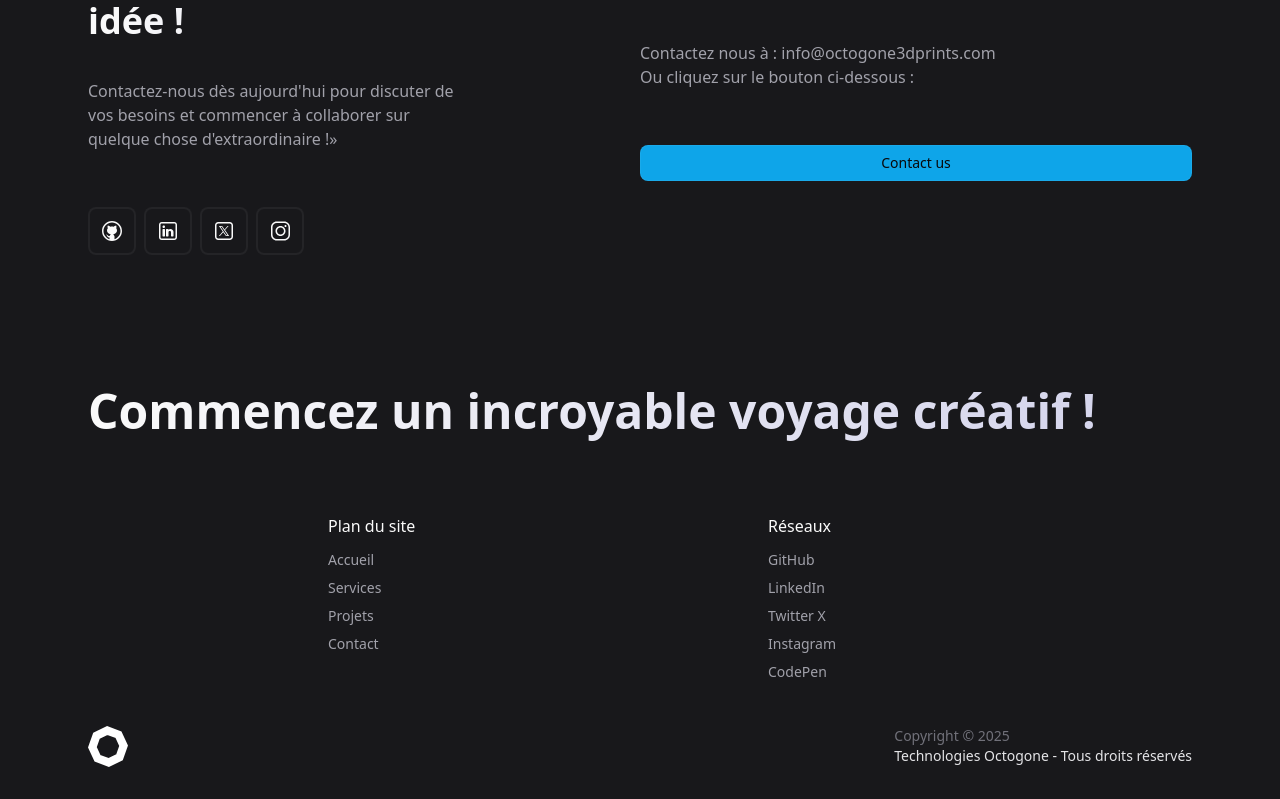
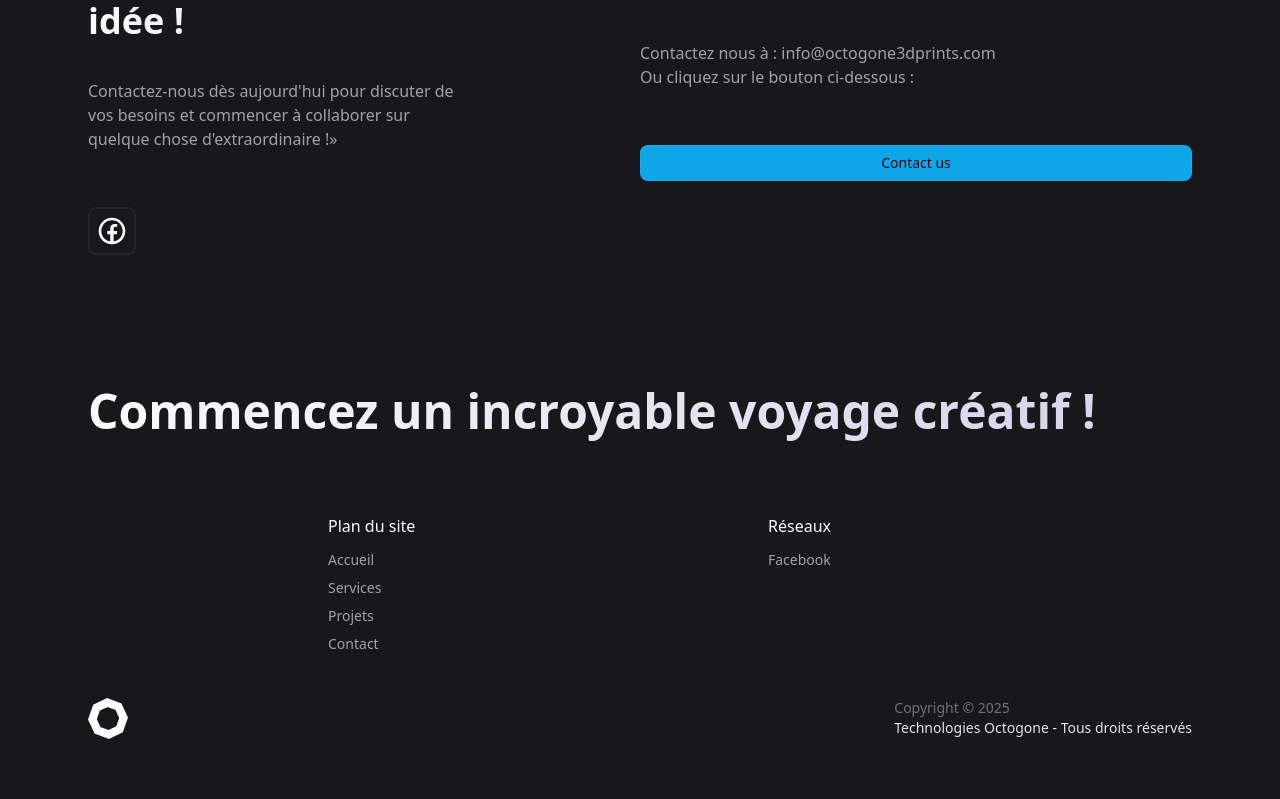
Before and after one commit to CharlesChaumi/octogone-3d-prints-website, a React (Vite) app: page / in a window 1280 px wide. Shown: the part 3148-3947 px from the top of the page. After the commit the page ends 3919 px from the top, so only its background shows below. Built offline with nearby package versions, Linux system fonts and the light colour scheme.

Commit message:
Ajustement des réseaux sociaux (partie 1)

```diff
--- a/src/components/Contact.jsx
+++ b/src/components/Contact.jsx
@@ -23,25 +23,15 @@ import { useTranslation, Trans } from "react-i18next";
 
 const socialLinks = [
     {
-        href: "https://www.github.com/codewithsadee-org",
+        href: "https://www.facebook.com/",
         icon: (
-            <svg
-                width="24"
-                height="24"
-                viewBox="0 0 24 24"
-                fill="none"
-                xmlns="http://www.w3.org/2000/svg"
-            >
-                <path
-                    d="M12 2C6.48603 2 2 6.48604 2 12C2 17.514 6.48603 22 12 22C17.514 22 22 17.514 22 12C22 6.48604 17.514 2 12 2ZM12 3.5C16.7033 3.5 20.5 7.2967 20.5 12C20.5 15.8327 17.9785 19.0613 14.5 20.126V17.5684C14.5 16.6133 13.9497 15.7943 13.1543 15.3867C13.9276 15.2388 14.6457 14.9454 15.249 14.5309C15.8522 14.1165 16.3232 13.5929 16.6228 13.0037C16.9224 12.4145 17.0421 11.7765 16.9718 11.1429C16.9015 10.5093 16.6434 9.89818 16.2188 9.36035C16.4405 8.67771 16.6883 7.48034 16.0996 6.53809C14.9647 6.53809 14.2323 7.31604 13.8828 7.7998C13.2853 7.60352 12.6459 7.5017 12 7.5C11.3537 7.50057 10.7136 7.60139 10.1152 7.79688C9.76487 7.31289 9.03311 6.53809 7.90039 6.53809C7.22486 7.61941 7.64246 8.78228 7.86621 9.25684C7.41288 9.79235 7.12862 10.4078 7.03781 11.0505C6.94699 11.6931 7.05233 12.3438 7.34478 12.9468C7.63723 13.5498 8.10809 14.087 8.71698 14.5124C9.32587 14.9379 10.0546 15.2389 10.8408 15.3896C10.1877 15.7262 9.69864 16.337 9.54883 17.0781H8.8916C8.2431 17.0781 7.99112 16.8146 7.64062 16.3701C7.29463 15.9256 6.92259 15.6269 6.47559 15.5029C6.23459 15.4774 6.07223 15.6607 6.28223 15.8232C6.99173 16.3062 7.0407 17.0968 7.3252 17.6143C7.5842 18.0803 8.11484 18.5 8.71484 18.5H9.5V20.126C6.02153 19.0613 3.5 15.8327 3.5 12C3.5 7.2967 7.29669 3.5 12 3.5Z"
-                    fill="currentColor"
-                />
-            </svg>
+            <svg xmlns="http://www.w3.org/2000/svg" x="0px" y="0px" width="32" height="32" viewBox="0 0 24 24">
+<path d="M 12 2 C 6.4889971 2 2 6.4889971 2 12 C 2 17.511003 6.4889971 22 12 22 C 17.511003 22 22 17.511003 22 12 C 22 6.4889971 17.511003 2 12 2 z M 12 4 C 16.430123 4 20 7.5698774 20 12 C 20 16.014467 17.065322 19.313017 13.21875 19.898438 L 13.21875 14.384766 L 15.546875 14.384766 L 15.912109 12.019531 L 13.21875 12.019531 L 13.21875 10.726562 C 13.21875 9.7435625 13.538984 8.8710938 14.458984 8.8710938 L 15.935547 8.8710938 L 15.935547 6.8066406 C 15.675547 6.7716406 15.126844 6.6953125 14.089844 6.6953125 C 11.923844 6.6953125 10.654297 7.8393125 10.654297 10.445312 L 10.654297 12.019531 L 8.4277344 12.019531 L 8.4277344 14.384766 L 10.654297 14.384766 L 10.654297 19.878906 C 6.8702905 19.240845 4 15.970237 4 12 C 4 7.5698774 7.5698774 4 12 4 z" fill="currentColor" /></svg>
         ),
-        alt: "GitHub",
+        alt: "Facebook",
     },
-    {
-        href: "https://www.linkedin.com/in/codewithsadee",
+    /*{
+        href: "https://www.linkedin.com/",
         icon: (
             <svg
                 width="24"
@@ -57,9 +47,9 @@ const socialLinks = [
             </svg>
         ),
         alt: "LinkedIn",
-    },
-    {
-        href: "https://x.com/codewithsadee_",
+    },*/
+    /*{
+        href: "https://x.com/",
         icon: (
             <svg
                 width="24"
@@ -75,9 +65,9 @@ const socialLinks = [
             </svg>
         ),
         alt: "Twitter X",
-    },
-    {
-        href: "https://www.instagram.com/codewithsadee",
+    },*/
+    /*{
+        href: "https://www.instagram.com/",
         icon: (
             <svg
                 width="25"
@@ -93,7 +83,7 @@ const socialLinks = [
             </svg>
         ),
         alt: "Instagram",
-    },
+    },*/
 ];
 
 const Contact = () => {
--- a/src/components/Footer.jsx
+++ b/src/components/Footer.jsx
@@ -39,25 +39,25 @@ const sitemap = [
 ];
 
 const socials = [
-    {
+    /*{
         label: "GitHub",
-        href: "https://www.github.com/codewithsadee-org",
+        href: "https://www.github.com/",
     },
     {
         label: "LinkedIn",
-        href: "https://www.linkedin.com/in/codewithsadee",
+        href: "https://www.linkedin.com/",
     },
     {
         label: "Twitter X",
-        href: "https://x.com/codewithsadee_",
+        href: "https://x.com/",
     },
     {
         label: "Instagram",
-        href: "https://www.instagram.com/codewithsadee",
-    },
+        href: "https://www.instagram.com",
+    },*/
     {
-        label: "CodePen",
-        href: "https://codepen.io/codewithsadee",
+        label: "Facebook",
+        href: "https://www.facebook.com",
     },
 ];
 
```
